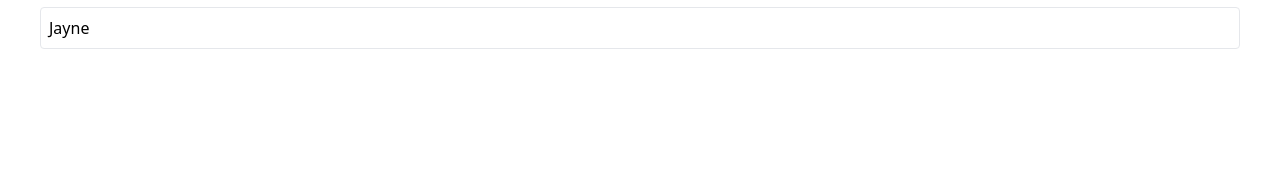
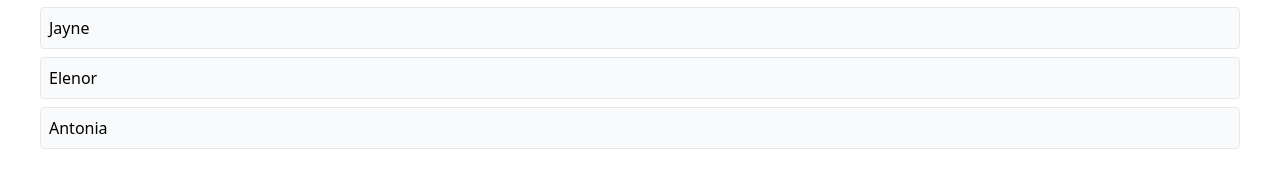
Before and after one commit to Umesh-Singadi/media, a React (Vite) app: page / in a window 1280 px wide. Shown: the part 551-738 px from the top of the page. Built offline with nearby package versions, Linux system fonts and the light colour scheme; data requests are answered from the project's data file.

Commit message:
Add CSS to list

```diff
--- a/db.json
+++ b/db.json
@@ -39,6 +39,14 @@
     {
       "name": "Jayne",
       "id": 10
+    },
+    {
+      "name": "Elenor",
+      "id": 11
+    },
+    {
+      "name": "Antonia",
+      "id": 12
     }
   ],
   "album": [],
--- a/src/components/UsersList.jsx
+++ b/src/components/UsersList.jsx
@@ -19,7 +19,10 @@ function UsersList() {
   }
 
   const renderedUsers = data.map((user) => (
-    <div key={user.id} className="mb-2 border rounded">
+    <div
+      key={user.id}
+      className="mb-2 border rounded bg-gray-50 hover:bg-gray-100"
+    >
       <div className="flex p-2 justify-between items-center cursor-pointer">
         {user.name}
       </div>
@@ -28,7 +31,7 @@ function UsersList() {
 
   return (
     <div>
-      <div className="flex flex-row justify-between m-3">
+      <div className="flex flex-row justify-between m-3 ">
         <h1 className="m-2 text-xl">Users</h1>
         <Button onClick={() => dispatch(addUser())} success rounded>
           + Add User
```
